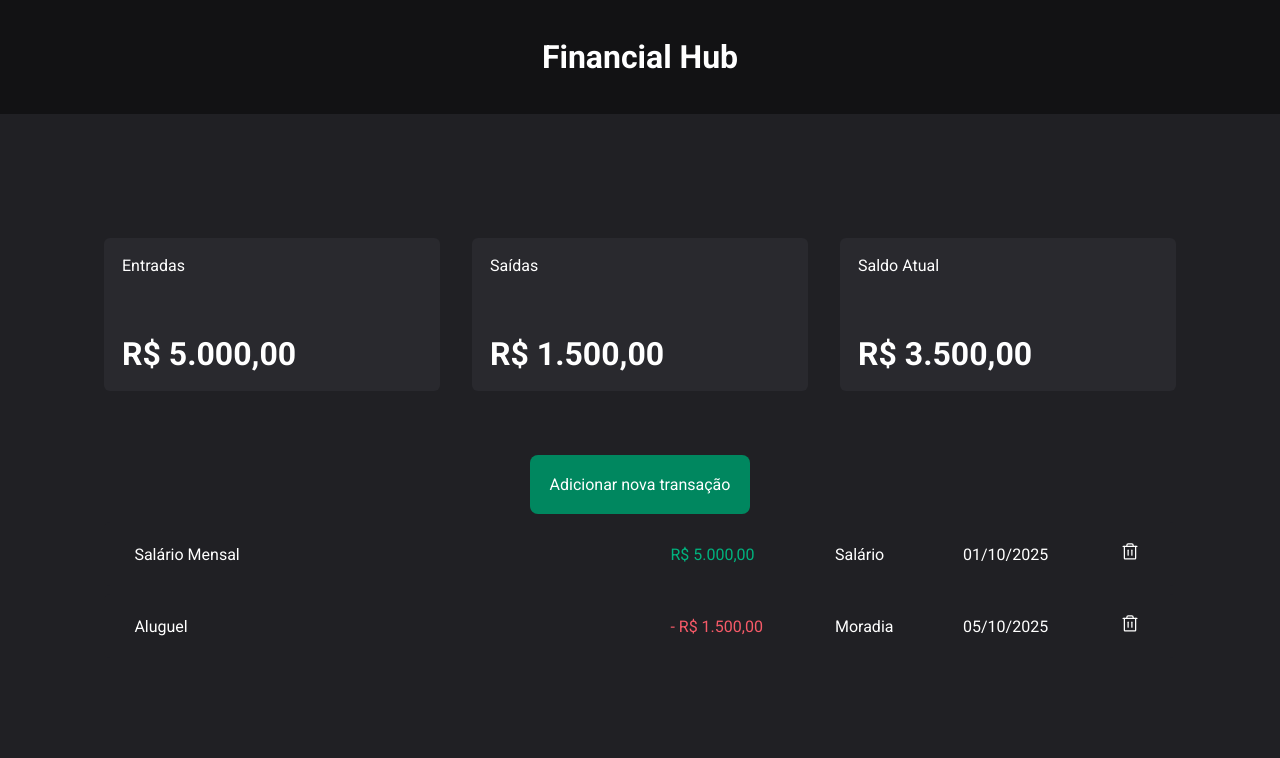
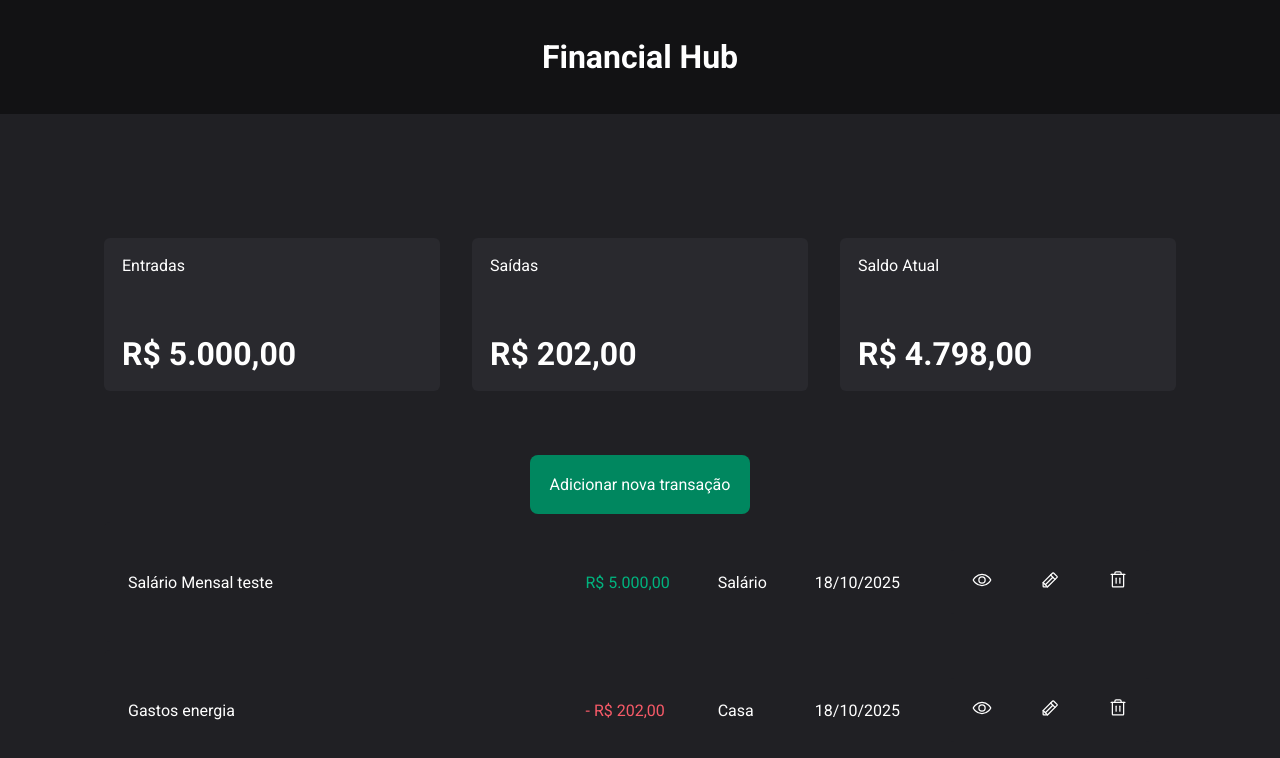
Before and after one commit to PauloVitorrr/financial-hub, a React (Vite) app: page / in a window 1280 px wide. Shown: the top 758 px of the page. Built offline with nearby package versions, Linux system fonts and the light colour scheme; data requests are answered from the project's data file.

Commit message:
feat: funções de editar e vizualizar

```diff
--- a/db.json
+++ b/db.json
@@ -1,20 +1,20 @@
 {
   "transactions": [
     {
-      "id": "1",
-      "description": "Salário Mensal",
+      "description": "Salário Mensal teste",
       "value": 5000,
       "category": "Salário",
       "type": "entrada",
-      "date": "2025-10-01"
+      "date": "2025-10-18T14:56:48.761Z",
+      "id": "1"
     },
     {
-      "id": "2",
-      "description": "Aluguel",
-      "value": 1500,
-      "category": "Moradia",
+      "id": "8ede",
+      "description": "Gastos energia",
+      "value": 202,
+      "category": "Casa",
       "type": "saída",
-      "date": "2025-10-05"
+      "date": "2025-10-18T14:57:12.588Z"
     }
   ]
 }
--- a/src/components/NewTransactionModal/index.tsx
+++ b/src/components/NewTransactionModal/index.tsx
@@ -8,7 +8,7 @@ import * as z from "zod";
 
 import * as S from "./styles";
 import { zodResolver } from "@hookform/resolvers/zod";
-import { useContext } from "react";
+import { useContext, useEffect, useState } from "react";
 import { TransactionsContext } from "../../contexts/TransactionsContext";
 
 const newTransactionFormSchema = z.object({
@@ -20,14 +20,21 @@ const newTransactionFormSchema = z.object({
 
 type NewTransactionFormInputs = z.infer<typeof newTransactionFormSchema>;
 
-export function NewTransactionModal() {
-  const { createTransaction } = useContext(TransactionsContext);
+interface NewTransactionModalProps {
+  mode?: "view" | "register" | "edit";
+  id?: string;
+}
 
+export function NewTransactionModal({ mode, id }: NewTransactionModalProps) {
+  const { createTransaction, fetchTransactionById, editTransaction } =
+    useContext(TransactionsContext);
+  const [isEditable, setIsEditable] = useState(mode !== "view");
+  const [modeState, setModeState] = useState(mode);
   const {
     control,
     register,
     handleSubmit,
-    formState: { isSubmitting },
+    formState: { isSubmitting, isDirty },
     reset,
   } = useForm<NewTransactionFormInputs>({
     resolver: zodResolver(newTransactionFormSchema),
@@ -36,18 +43,53 @@ export function NewTransactionModal() {
     },
   });
 
-  async function handleCreateNewTransaction(data: NewTransactionFormInputs) {
+  async function handleCreateAndEditTransaction(
+    data: NewTransactionFormInputs
+  ) {
     const { description, value, category, type } = data;
 
+    if (modeState === "edit" && id) {
+      await editTransaction({
+        id,
+        description,
+        value,
+        category,
+        type,
+        date: new Date(),
+      });
+      return;
+    }
+
+    if (modeState === "register") {
       await createTransaction({
         description,
         value,
         category,
         type,
       });
+    }
 
     reset();
   }
+  useEffect(() => {
+    const loadTransaction = async () => {
+      if (modeState === "view" || (modeState === "edit" && id)) {
+        const transaction = await fetchTransactionById(id as string);
+        if (transaction) {
+          reset({
+            description: transaction.description,
+            value: transaction.value,
+            category: transaction.category,
+            type: transaction.type,
+          });
+        }
+      }
+    };
+
+    loadTransaction();
+  }, [id, mode, fetchTransactionById, reset]);
+
+  const modeVerification = modeState === "view" || modeState === "edit";
 
   return (
     <Dialog.Portal>
@@ -60,11 +102,12 @@ export function NewTransactionModal() {
           <X size={24} />
         </S.CloseButton>
 
-        <form onSubmit={handleSubmit(handleCreateNewTransaction)}>
+        <form onSubmit={handleSubmit(handleCreateAndEditTransaction)}>
           <input
             type="text"
             placeholder="Descrição"
             required
+            disabled={!isEditable}
             {...register("description")}
           />
           <input
@@ -72,12 +115,14 @@ export function NewTransactionModal() {
             placeholder="Preço"
             step="0.01"
             required
+            disabled={!isEditable}
             {...register("value", { valueAsNumber: true })}
           />
           <input
             type="text"
             placeholder="Categoria"
             required
+            disabled={!isEditable}
             {...register("category")}
           />
 
@@ -89,6 +134,7 @@ export function NewTransactionModal() {
                 <S.TransactionType
                   onValueChange={field.onChange}
                   value={field.value}
+                  disabled={!isEditable}
                 >
                   <S.TransactionTypeButton variant="entrada" value="entrada">
                     <ArrowCircleUp size={24} />
@@ -103,11 +149,24 @@ export function NewTransactionModal() {
               );
             }}
           />
+          {isEditable && (
+            <S.SubmitButton
+              type="submit"
+              disabled={isSubmitting || (modeVerification && !isDirty)}
+            >
+              {modeVerification ? "Salvar Alterações" : "Cadastrar"}
+            </S.SubmitButton>
+          )}
+        </form>
 
-          <button type="submit" disabled={isSubmitting}>
-            Cadastrar
-          </button>
-        </form>
+        {mode === "view" && !isEditable && (
+          <S.SubmitButton
+            type="button"
+            onClick={() => (setIsEditable(true), setModeState("edit"))}
+          >
+            Editar
+          </S.SubmitButton>
+        )}
       </S.Content>
     </Dialog.Portal>
   );
--- a/src/components/NewTransactionModal/styles.ts
+++ b/src/components/NewTransactionModal/styles.ts
@@ -37,28 +37,6 @@ export const Content = styled(Dialog.Content)`
 
       &::placeholder {
         color: ${(props) => props.theme["gray-500"]};
-      }
-    }
-
-    button[type="submit"] {
-      height: 50px;
-      border: 0;
-      background: ${(props) => props.theme["green-500"]};
-      color: ${(props) => props.theme.white};
-      font-weight: bold;
-      padding: 0 1.25rem;
-      border-radius: 6px;
-      margin-top: 1.25rem;
-      cursor: pointer;
-
-      &:disabled {
-        opacity: 0.6;
-        cursor: not-allowed;
-      }
-
-      &:not(:disabled):hover {
-        background: ${(props) => props.theme["green-700"]};
-        transition: background-color 0.2s;
       }
     }
   }
@@ -124,3 +102,26 @@ export const TransactionTypeButton = styled(
     }
   }
 `;
+
+export const SubmitButton = styled.button`
+  height: 50px;
+  border: 0;
+  width: 100%;
+  background: ${(props) => props.theme["green-500"]};
+  color: ${(props) => props.theme.white};
+  font-weight: bold;
+  padding: 0 1.25rem;
+  border-radius: 6px;
+  margin-top: 1.25rem;
+  cursor: pointer;
+
+  &:disabled {
+    opacity: 0.6;
+    cursor: not-allowed;
+  }
+
+  &:not(:disabled):hover {
+    background: ${(props) => props.theme["green-700"]};
+    transition: background-color 0.2s;
+  }
+`;
--- /dev/null
+++ b/src/components/TransactionActionButton/index.tsx
@@ -0,0 +1,51 @@
+import { Eye, Pencil, Trash } from "phosphor-react";
+import * as S from "./styles";
+import * as Dialog from "@radix-ui/react-dialog";
+import { NewTransactionModal } from "../NewTransactionModal";
+
+interface TransactionActionButtonProps {
+  id: string;
+  mode?: "view" | "edit";
+  icon: "eye" | "pencil" | "trash";
+  onClick: (id: string) => void;
+  selectedId?: string | null;
+}
+
+export function TransactionActionButton({
+  id,
+  mode,
+  icon,
+  onClick,
+  selectedId,
+}: TransactionActionButtonProps) {
+  const icons = {
+    eye: Eye,
+    pencil: Pencil,
+    trash: Trash,
+  };
+
+  const Icon = icons[icon];
+
+  const variant = icon === "trash" ? "delete" : "view";
+  return (
+    <td>
+      {mode ? (
+        <Dialog.Root>
+          <Dialog.Trigger asChild>
+            <S.ButtonTable variant={variant} onClick={() => onClick(id)}>
+              <Icon size={20} />
+            </S.ButtonTable>
+          </Dialog.Trigger>
+
+          {selectedId === id && mode && (
+            <NewTransactionModal id={id} mode={mode} />
+          )}
+        </Dialog.Root>
+      ) : (
+        <S.ButtonTable variant={variant} onClick={() => onClick(id)}>
+          <Icon size={20} />
+        </S.ButtonTable>
+      )}
+    </td>
+  );
+}
--- /dev/null
+++ b/src/components/TransactionActionButton/styles.ts
@@ -0,0 +1,19 @@
+import styled from "styled-components";
+
+interface ButtonTableProps {
+  variant?: "delete" | "view" | "edit";
+}
+
+export const ButtonTable = styled.button<ButtonTableProps>`
+  border: none;
+  background-color: transparent;
+  color: ${(props) => props.theme["white"]};
+  cursor: pointer;
+
+  &:hover {
+    color: ${(props) =>
+      props.variant === "delete"
+        ? props.theme["red-300"]
+        : props.theme["green-500"]};
+  }
+`;
--- a/src/contexts/TransactionsContext.tsx
+++ b/src/contexts/TransactionsContext.tsx
@@ -2,12 +2,12 @@ import { createContext, useEffect, useState, type ReactNode } from "react";
 import { api } from "../services/axios";
 
 interface Transaction {
-  id: number;
+  id: string;
   description: string;
   type: "entrada" | "saída";
   value: number;
   category: string;
-  date: string;
+  date: string | Date;
 }
 
 interface CreateTransactionInput {
@@ -20,8 +20,10 @@ interface CreateTransactionInput {
 interface TransactionContextType {
   transactions: Transaction[];
   fetchTransactions: (query?: string) => Promise<void>;
-  deleteTransactions: (id: number) => Promise<void>;
+  deleteTransactions: (id: string) => Promise<void>;
   createTransaction: (data: CreateTransactionInput) => Promise<void>;
+  fetchTransactionById: (id: string) => Promise<Transaction | null>;
+  editTransaction: (data: Transaction) => Promise<void>;
 }
 
 export const TransactionsContext = createContext({} as TransactionContextType);
@@ -36,7 +38,30 @@ export const TransactionsProvider = ({ children }: { children: ReactNode }) => {
     setTransactions(response.data);
   }
 
-  async function deleteTransactions(id: number) {
+  async function fetchTransactionById(id: string) {
+    try {
+      const response = await api.get(`/transactions?id=${id}`);
+      return response.data[0];
+    } catch (error) {
+      console.error("Erro ao buscar transação:", error);
+      return null;
+    }
+  }
+
+  async function editTransaction(data: Transaction) {
+    const { id, description, value, category, type } = data;
+    await api.put(`/transactions/${id}`, {
+      description,
+      value,
+      category,
+      type,
+      date: new Date(),
+    });
+
+    await fetchTransactions();
+  }
+
+  async function deleteTransactions(id: string) {
     await api.delete(`/transactions/${id}`);
     setTransactions((prev) => prev.filter((t) => t.id !== id));
   }
@@ -64,6 +89,8 @@ export const TransactionsProvider = ({ children }: { children: ReactNode }) => {
         fetchTransactions,
         deleteTransactions,
         createTransaction,
+        fetchTransactionById,
+        editTransaction,
       }}
     >
       {children}
--- a/src/pages/Transactions/index.tsx
+++ b/src/pages/Transactions/index.tsx
@@ -1,17 +1,22 @@
-import { useContext } from "react";
+import { useContext, useState } from "react";
 import { Header } from "../../components/Header";
 import Summary from "../../components/Summary";
 import * as S from "./styles";
 import { TransactionsContext } from "../../contexts/TransactionsContext";
 import { dateFormatter, priceFormatter } from "../../utils/formatter";
-import { Trash } from "phosphor-react";
 import { NewTransactionModal } from "../../components/NewTransactionModal";
 import * as Dialog from "@radix-ui/react-dialog";
+import { TransactionActionButton } from "../../components/TransactionActionButton";
 
 export default function Transactions() {
   const { transactions, deleteTransactions } = useContext(TransactionsContext);
+  const [selectedId, setSelectedId] = useState("");
 
-  console.log(transactions);
+  const handleOpenModal = (id: string) => {
+    setSelectedId(id);
+  };
+
+  console.log(transactions, "transactions");
 
   return (
     <div>
@@ -25,14 +30,14 @@ export default function Transactions() {
               <button>Adicionar nova transação</button>
             </Dialog.Trigger>
 
-            <NewTransactionModal />
+            <NewTransactionModal mode="register" />
           </Dialog.Root>
           <S.TransactionsTable>
             <tbody>
               {transactions.map((transaction) => {
                 return (
                   <tr key={transaction.id}>
-                    <td width="50%">{transaction.description}</td>
+                    <td width="44%">{transaction.description}</td>
                     <td>
                       <S.PriceHighLight variant={transaction.type}>
                         {transaction.type === "saída" && "- "}
@@ -40,13 +45,33 @@ export default function Transactions() {
                       </S.PriceHighLight>
                     </td>
                     <td>{transaction.category}</td>
-                    <td>{dateFormatter.format(new Date(transaction.date))}</td>
                     <td>
-                      <S.ButtonDelete
-                        onClick={() => deleteTransactions(transaction.id)}
-                      >
-                        <Trash size={20} />
-                      </S.ButtonDelete>
+                      {transaction?.date
+                        ? dateFormatter.format(new Date(transaction.date))
+                        : ""}
+                    </td>
+                    <td>
+                      <TransactionActionButton
+                        id={transaction.id}
+                        icon="eye"
+                        mode="view"
+                        onClick={handleOpenModal}
+                        selectedId={selectedId}
+                      />
+
+                      <TransactionActionButton
+                        id={transaction.id}
+                        icon="pencil"
+                        mode="edit"
+                        onClick={handleOpenModal}
+                        selectedId={selectedId}
+                      />
+
+                      <TransactionActionButton
+                        id={transaction.id}
+                        icon="trash"
+                        onClick={deleteTransactions}
+                      />
                     </td>
                   </tr>
                 );
--- a/src/pages/Transactions/styles.ts
+++ b/src/pages/Transactions/styles.ts
@@ -36,10 +36,9 @@ export const TransactionsTable = styled.table`
   width: 100%;
   border-collapse: separate;
   border-spacing: 0 0.5rem;
-  /* margin-top: 1.5rem; */
 
   td {
-    padding: 1.25rem 1.9rem;
+    padding: 1.25rem 1.5rem;
     background: ${(props) => props.theme["gray-800"]};
 
     &:first-child {
@@ -65,13 +64,20 @@ export const PriceHighLight = styled.span<PriceHighLightProps>`
       : props.theme["red-300"]};
 `;
 
-export const ButtonDelete = styled.button`
+interface ButtonTableProps {
+  variant?: "delete" | "view" | "edit";
+}
+
+export const ButtonTable = styled.button<ButtonTableProps>`
   border: none;
   background-color: transparent;
   color: ${(props) => props.theme["white"]};
   cursor: pointer;
 
   &:hover {
-    color: ${(props) => props.theme["red-300"]};
+    color: ${(props) =>
+      props.variant === "delete"
+        ? props.theme["red-300"]
+        : props.theme["green-500"]};
   }
 `;
--- a/src/utils/formatter.ts
+++ b/src/utils/formatter.ts
@@ -1,4 +1,8 @@
-export const dateFormatter = new Intl.DateTimeFormat("pt-br");
+export const dateFormatter = new Intl.DateTimeFormat("pt-br", {
+  day: "2-digit",
+  month: "2-digit",
+  year: "numeric",
+});
 
 export const priceFormatter = new Intl.NumberFormat("pt-br", {
   style: "currency",
```
Lines whose indentation alone changed are shown as unchanged.
